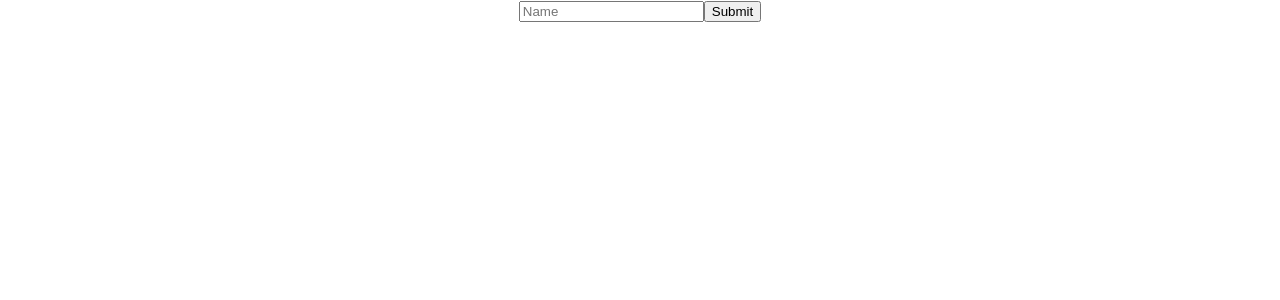
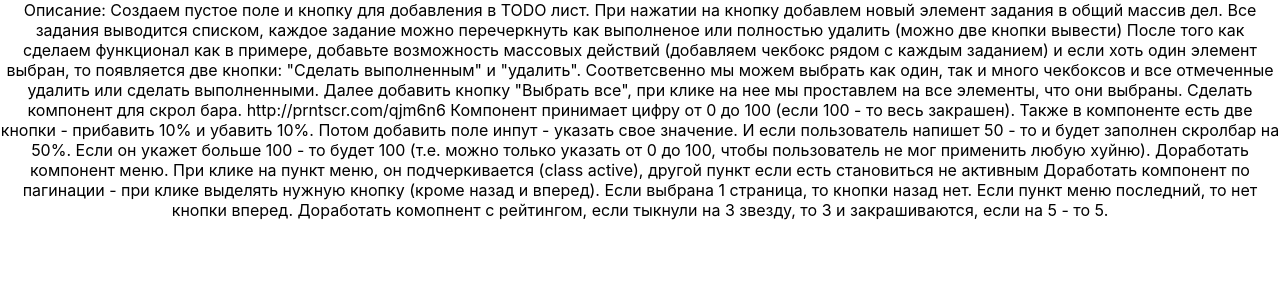
Before and after one commit to AnastasiaShapowalova/React_tasks, a React (Create React App) app in the folder react_state/: page / in a window 1280 px wide. Shown: the top 300 px of the page. Built offline with nearby package versions, Linux system fonts and the light colour scheme.

Commit message:
save changes

```diff
--- a/react_state/src/App.js
+++ b/react_state/src/App.js
@@ -1,12 +1,10 @@
-import State from './Component/State'
 import './App.css';
-import Square from './Component/Squares';
-import InputText from './Component/InputText';
+import Paragraph from './Component/Paragraph';
 
 function App() {
   return (
     <div className="App">
-      <InputText max='5' min='2'/>
+      <Paragraph/>
     </div>
   );
 }
--- /dev/null
+++ b/react_state/src/Component/Paragraph.js
@@ -0,0 +1,16 @@
+import { useState } from "react"
+
+function Paragraph () {
+    return(
+        <div>
+            Описание: Создаем пустое поле и кнопку для добавления в TODO лист. При нажатии на кнопку добавлем новый элемент задания в общий массив дел. Все задания выводится списком, каждое задание можно перечеркнуть как выполненое или полностью удалить (можно две кнопки вывести)
+        После того как сделаем функционал как в примере, добавьте возможность массовых действий (добавляем чекбокс рядом с каждым заданием) и если хоть один элемент выбран, то появляется две кнопки: "Сделать выполненным" и "удалить". Соответсвенно мы можем выбрать как один, так и много чекбоксов и все отмеченные удалить или сделать выполненными.
+        Далее добавить кнопку "Выбрать все", при клике на нее мы проставлем на все элементы, что они выбраны.
+            Сделать компонент для скрол бара. http://prntscr.com/qjm6n6 Компонент принимает цифру от 0 до 100 (если 100 - то весь закрашен). Также в компоненте есть две кнопки - прибавить 10% и убавить 10%. Потом добавить поле инпут - указать свое значение. И если пользователь напишет 50 - то и будет заполнен скролбар на 50%. Если он укажет больше 100 - то будет 100 (т.е. можно только указать от 0 до 100, чтобы пользователь не мог применить любую хуйню).
+        Доработать компонент меню. При клике на пункт меню, он подчеркивается (class active), другой пункт если есть становиться не активным
+        Доработать компонент по пагинации - при клике выделять нужную кнопку (кроме назад и вперед). Если выбрана 1 страница, то кнопки назад нет. Если пункт меню последний, то нет кнопки вперед.
+        Доработать комопнент с рейтингом, если тыкнули на 3 звезду, то 3 и закрашиваются, если на 5 - то 5.
+        </div>
+        )
+}
+export default Paragraph
```
